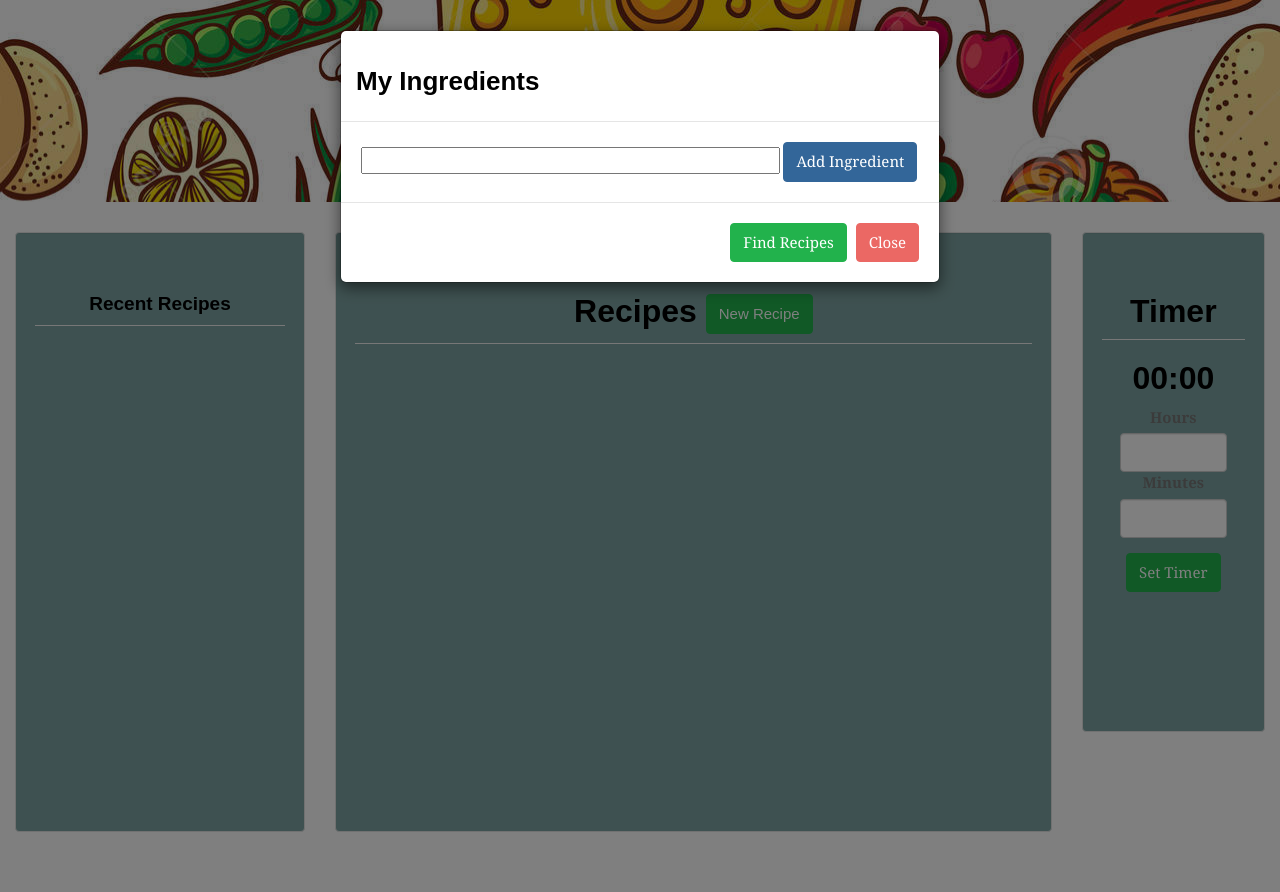
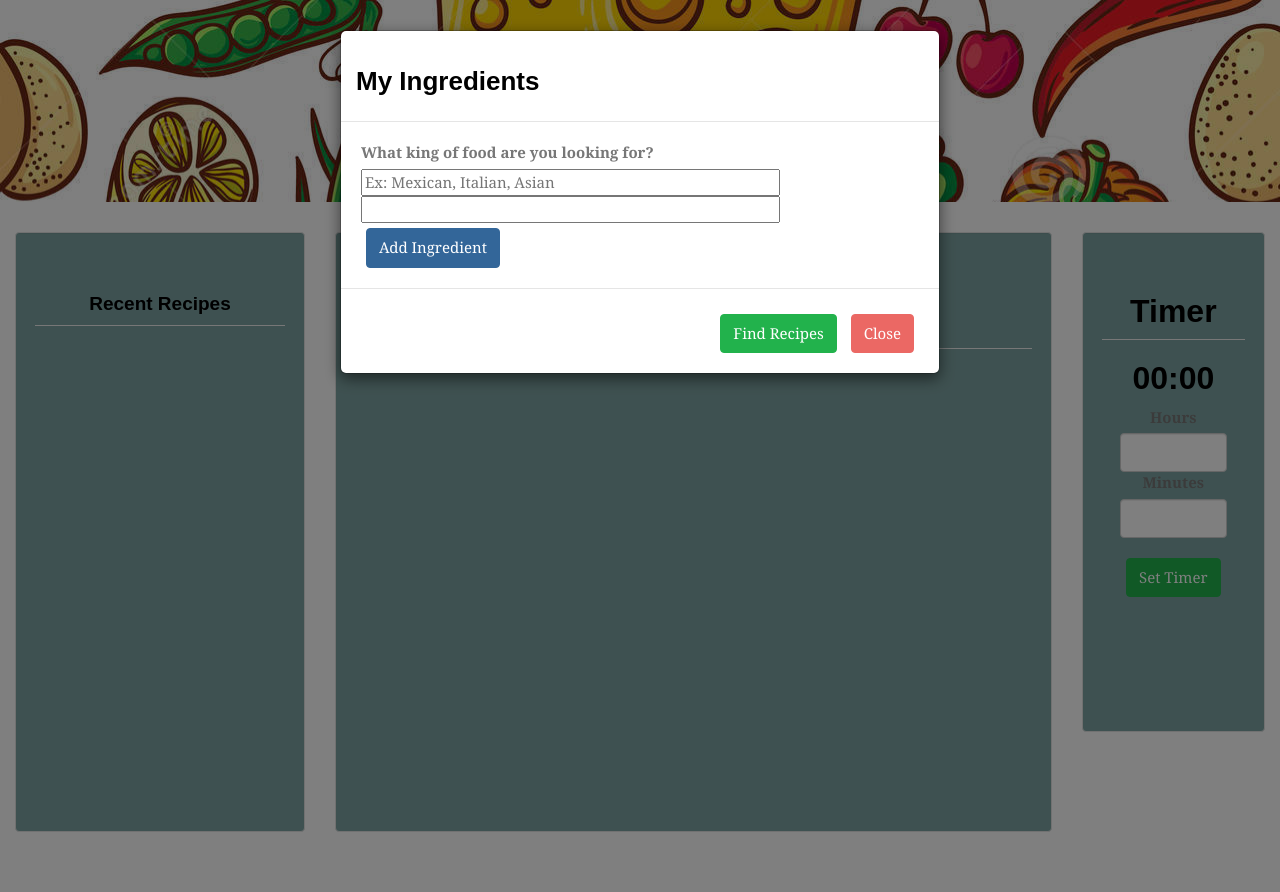
Before and after one commit to crisayala16/Recipe-App, a PHP site: page / in a window 1280 px wide, after a click on "New Recipe". Run offline with PHP 8.4, Linux system fonts and the light colour scheme; some libraries are stand-ins or nearby versions; some web fonts are replaced.

Commit message:
updated files

```diff
--- a/assets/css/style.css
+++ b/assets/css/style.css
@@ -15,3 +15,6 @@ input{
 #recipes{
 	overflow: auto;
 }
+button{
+	margin: 5px;
+}
--- a/assets/javascript/app.js
+++ b/assets/javascript/app.js
@@ -2,7 +2,10 @@ $(document).ready(function(){
 	var ingredients = [];
 	var ingredient;
 	var queryUrl;
-
+	var currentRecipe;
+	var currentLine;
+	var ingArray;
+	var foodType = "all";
 	$(document).on("click", "#add-ingredient", function(){
 		ingredient = $("#ingredient-input").val().trim();
 		ingredients.push(ingredient);
@@ -10,11 +13,15 @@ $(document).ready(function(){
 			+ ingredient + "</button>");
 		console.log(ingredients);
 	});
+	$(document).on("click", "#food-type-btn", function(){
+		foodType = $("#food-type-input").val().trim();
+		$("#food-type-input").val("");
+	})
 
 	$(document).on("click", "#find-recipes", function(){
 		var ingredientString = ingredients.join("+");
 		console.log(ingredientString);
-		queryUrl = "https://api.edamam.com/search?q=" + ingredientString
+		queryUrl = "https://api.edamam.com/search?q=" + foodType
 		+ "&app_id=06ea1511&app_key=bdeec150a8701cdf840910049d39fb52&from=0&to=10&calories=gte%20591,%20lte%20722"
 		$.ajax({
 			url: queryUrl,
@@ -23,15 +30,27 @@ $(document).ready(function(){
 			var results = response.hits;
 
 			for(var i = 0; i < results.length; i++){
-				var currentRecipe = results[i].recipe;
-				console.log(currentRecipe);
-				var div = $("<div id='recipe-box'>");
-				div.append("<h3 class='text-center'>" + currentRecipe.label + "</h3>")
-				div.append("<img src='" + currentRecipe.image + "'>");
-				div.append("<h4>" + currentRecipe.source + "</h4>");
-				$("#recipes").append(div);
+				currentRecipe = results[i].recipe;
+				for(var x = 0; x < currentRecipe.ingredientLines.length; x++){
+				currentLine = currentRecipe.ingredientLines[x];
+				ingArray = currentLine.split(" ");
+				console.log(ingArray);
+				}
+				if(ingArray.indexOf(ingredients[i]))
 
-				}
+
+
+			}
+
+			// for(var i = 0; i < results.length; i++){
+			// 	var currentRecipe = results[i].recipe;
+			// 	console.log(currentRecipe);
+			// 	var div = $("<div id='recipe-box'>");
+			// 	div.append("<h3 class='text-center'>" + currentRecipe.label + "</h3>")
+			// 	div.append("<img src='" + currentRecipe.image + "'>");
+			// 	div.append("<h4>" + currentRecipe.source + "</h4>");
+			// 	$("#recipes").append(div);
+			// 	}
 		})
 	})
 })
--- a/index.html
+++ b/index.html
@@ -33,7 +33,8 @@
 							<div id="ingredient-list"></div>
 							</div>
 						<div class="modal-body">
-
+								<label>What king of food are you looking for?</label>
+								<input type="text" id="food-type-input" placeholder="Ex: Mexican, Italian, Asian">
 								<input type="text" id="ingredient-input">
 
 								<button class="btn btn-info" id="add-ingredient">Add Ingredient</button>
```
